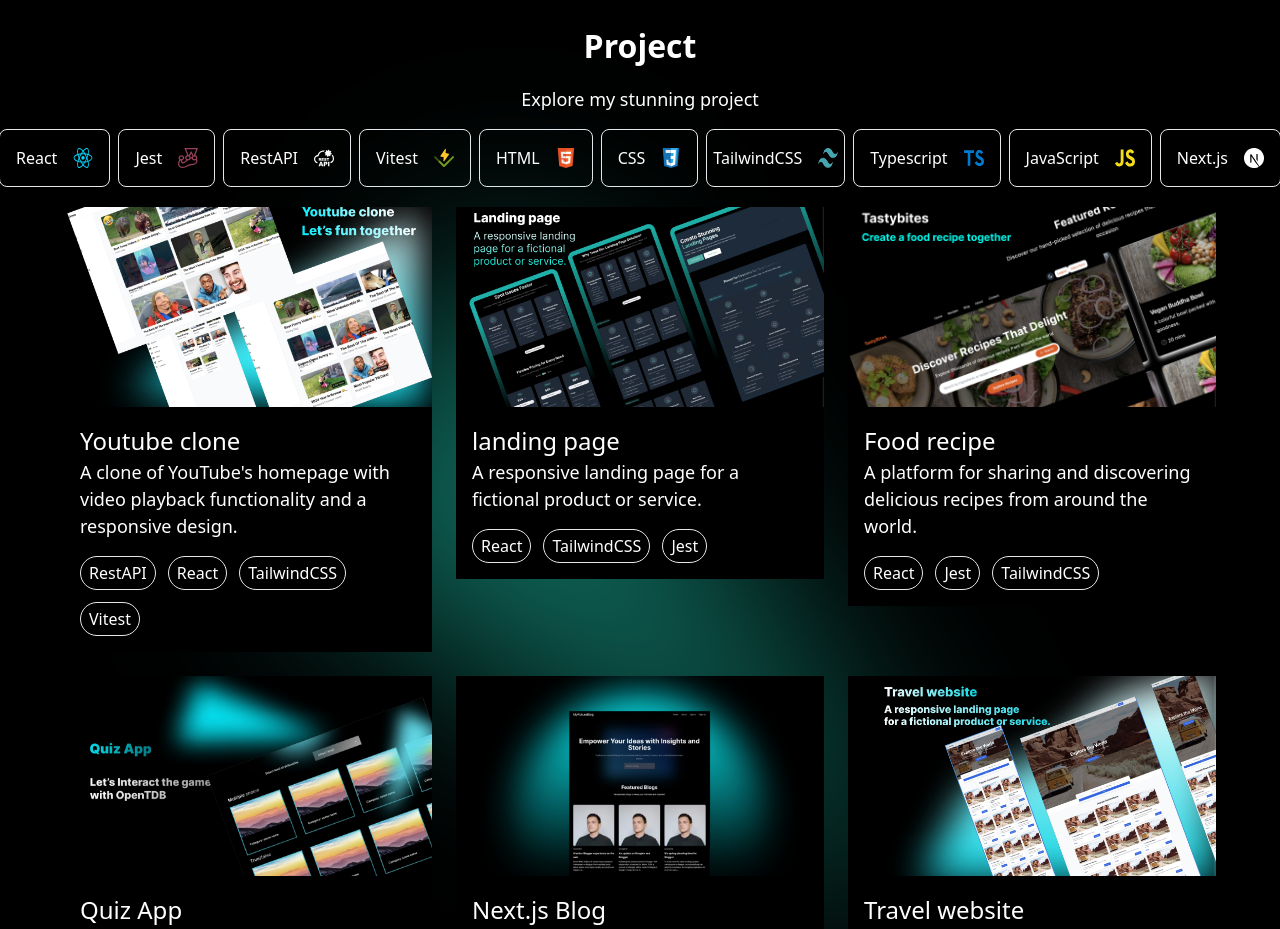
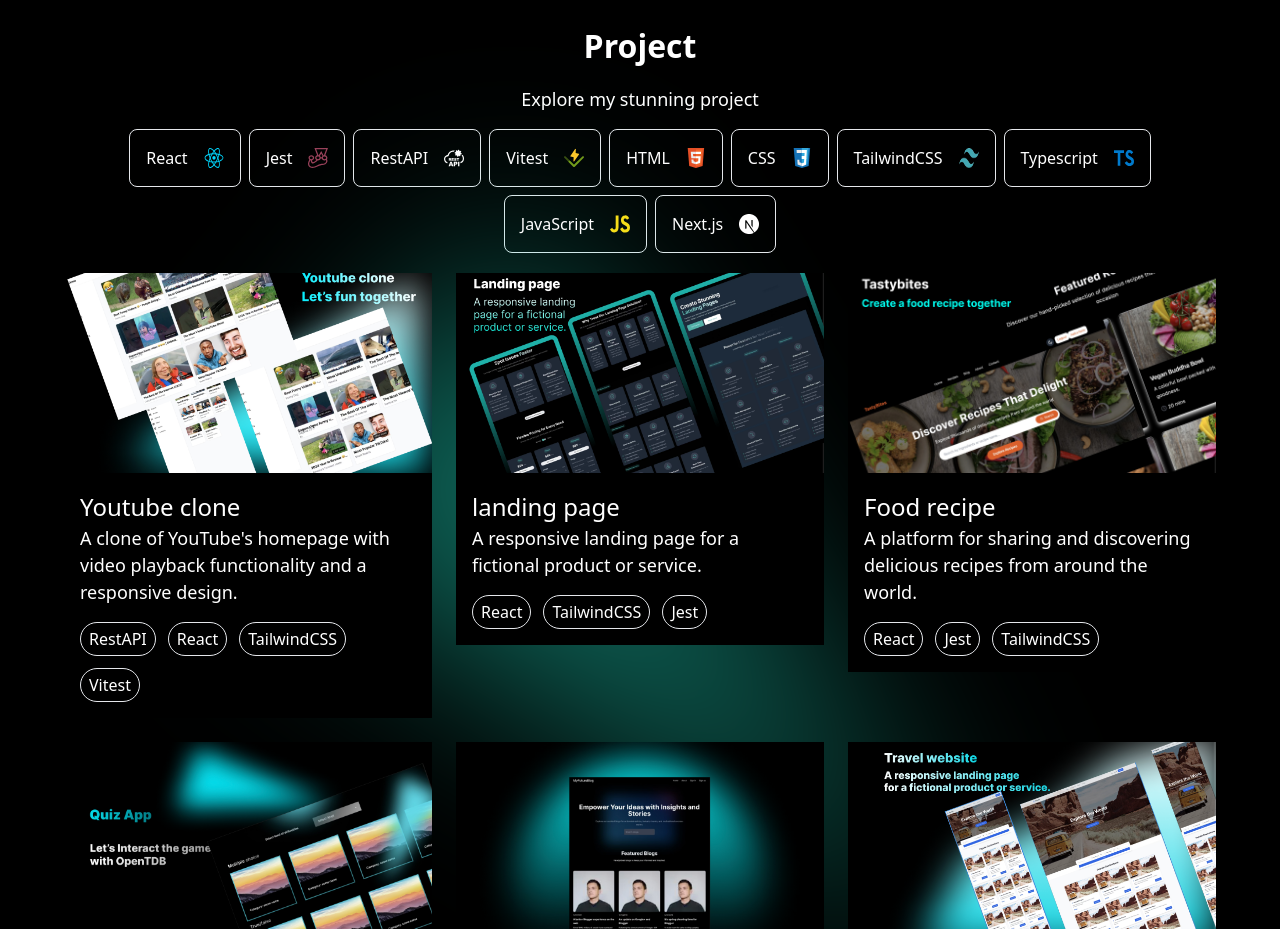
Before and after one commit to future-fwp/portfolio-frontend-website, a React (Vite) app: page / in a window 1280 px wide. Shown: the part 1180-2109 px from the top of the page. Built offline with nearby package versions, Linux system fonts and the light colour scheme.

Commit message:
add layout

```diff
--- a/src/components/HomeComponents/Project.tsx
+++ b/src/components/HomeComponents/Project.tsx
@@ -43,7 +43,7 @@
 					<p className="">Explore my stunning project</p>
 				</div>
 
-				<ul className="md:flex md:gap-2 grid gap-3 grid-cols-2 sm:grid-cols-4 md:justify-center">
+				<ul className="md:flex md:flex-wrap md:gap-2 grid gap-3 grid-cols-2 sm:grid-cols-4 md:justify-center">
 					{techStack.map((tech) => (
 						<FilterLanguagesButton
 							key={tech.name}
--- a/src/components/ReusableComponents/Card/FilterLanguages.tsx
+++ b/src/components/ReusableComponents/Card/FilterLanguages.tsx
@@ -12,7 +12,7 @@
 	return (
 		<button
 			onClick={onClick} // onClick is attached to the entire button
-			className={`group group-hover:cursor-pointer flex border p-4 rounded-lg gap-2 justify-center filtercard items-center w-full ${
+			className={`group group-hover:cursor-pointer flex border p-4 rounded-lg gap-2 justify-center filtercard items-center ${
 				isSelected ? "bg-white text-black" : ""
 			}`}
 		>
```
